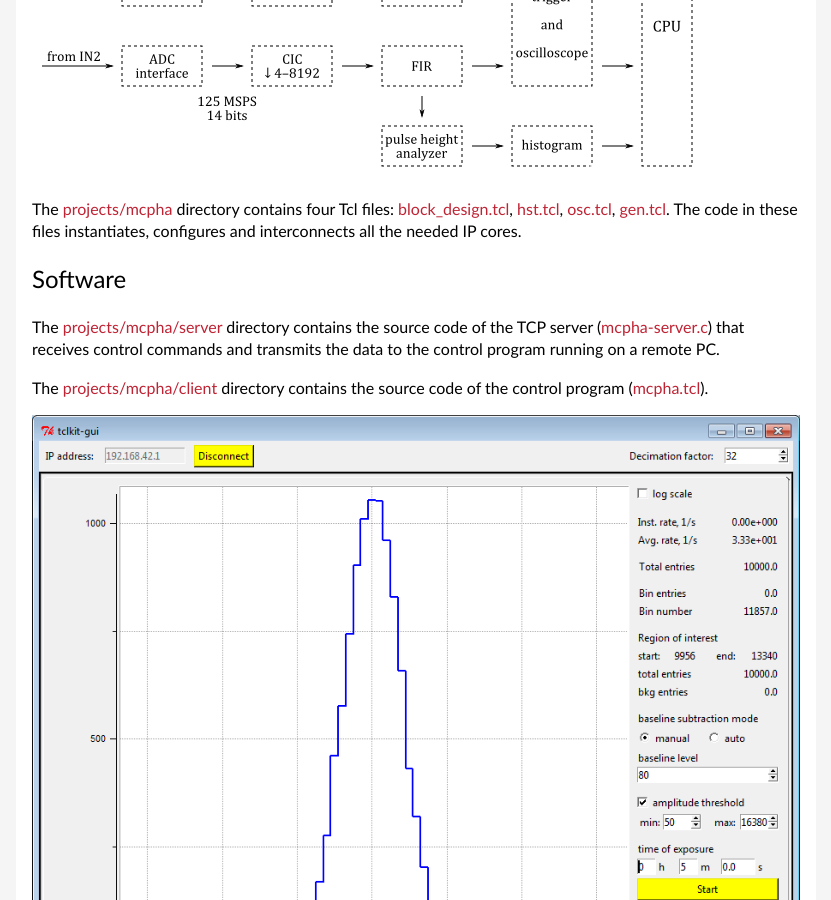
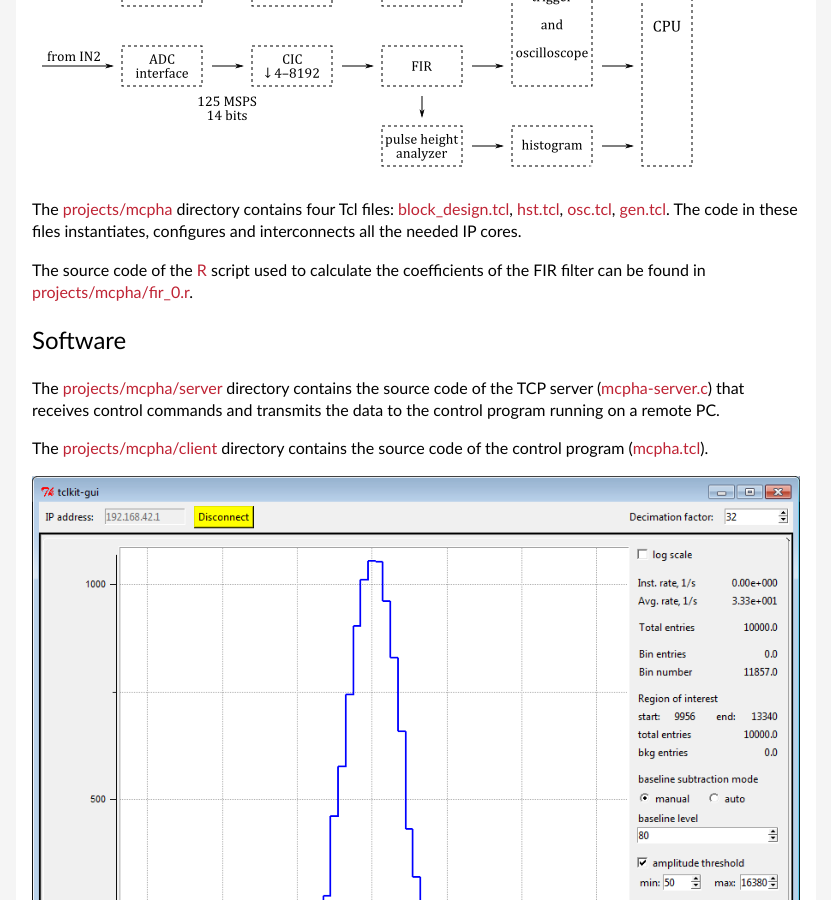
Before and after one commit to pavel-demin/red-pitaya-notes, a Jekyll site: the page built from mcpha.md, in a window 1280 px wide and 900 px high, scrolled down 527 px. Shown: the whole window, without its empty margins (224-1055 px from the left). Built offline with Jekyll 4.4.1, drawn with Linux system fonts in a browser that asks for light colours.

Commit message:
add link to projects/mcpha/fir_0.r

```diff
--- a/mcpha.md
+++ b/mcpha.md
@@ -21,6 +21,8 @@ The basic blocks of the system are shown on the following diagram:
 ![Multichannel Pulse Height Analyzer]({{ "/img/mcpha.png" | prepend: site.baseurl }})
 
 The [projects/mcpha](https://github.com/pavel-demin/red-pitaya-notes/tree/master/projects/mcpha) directory contains four Tcl files: [block_design.tcl](https://github.com/pavel-demin/red-pitaya-notes/blob/master/projects/mcpha/block_design.tcl), [hst.tcl](https://github.com/pavel-demin/red-pitaya-notes/blob/master/projects/mcpha/hst.tcl), [osc.tcl](https://github.com/pavel-demin/red-pitaya-notes/blob/master/projects/mcpha/osc.tcl), [gen.tcl](https://github.com/pavel-demin/red-pitaya-notes/blob/master/projects/mcpha/gen.tcl). The code in these files instantiates, configures and interconnects all the needed IP cores.
+
+The source code of the [R](http://www.r-project.org) script used to calculate the coefficients of the FIR filter can be found in [projects/mcpha/fir_0.r](https://github.com/pavel-demin/red-pitaya-notes/blob/master/projects/mcpha/fir_0.r).
 
 Software
 -----
```
